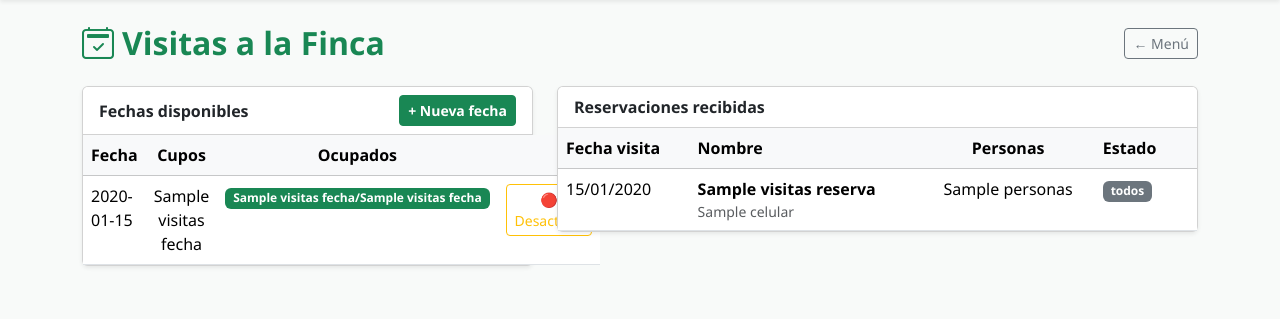
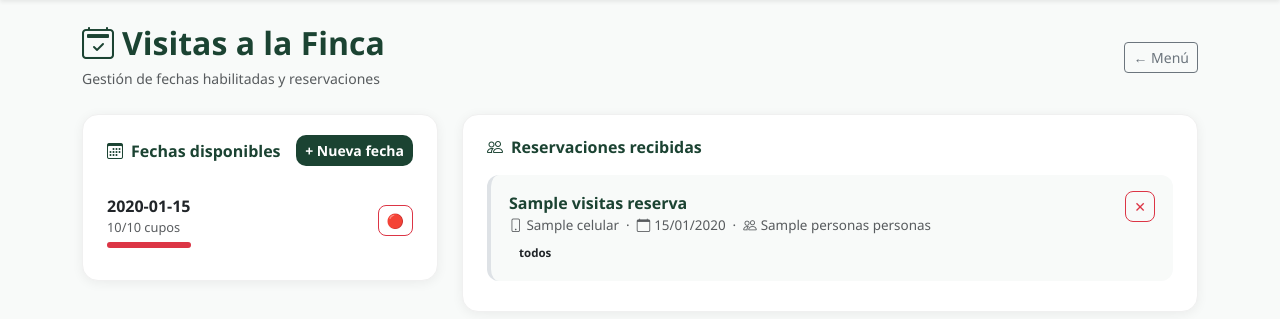
Before and after one commit to daarce09-spec/ecoltura-erp, a Flask app: page /admin/visitas in a window 1280 px wide. Shown: the part 65-384 px from the top of the page. Run offline with Flask 3, Linux system fonts and the light colour scheme; a database or web service that is not in the repository returns one stand-in record (values such as "Sample title"); data that the repository does not hold is empty; some libraries are stand-ins or nearby versions.

Commit message:
feat: rediseño pedidos y visitas estilo módulo clientes

```diff
--- a/templates/visitas_bandeja.html
+++ b/templates/visitas_bandeja.html
@@ -2,19 +2,45 @@
 {% block title %}Visitas a la Finca{% endblock %}
 {% block content %}
 
+<style>
+  .vis-card { background:white; border-radius:16px; padding:20px 24px;
+              box-shadow:0 2px 12px rgba(0,0,0,.06); border:1px solid #f0f0f0; }
+  .fecha-row { display:flex; justify-content:space-between; align-items:center;
+               padding:12px 0; border-bottom:1px solid #f5f5f5; }
+  .fecha-row:last-child { border-bottom:none; }
+  .reserva-card { background:#f8faf9; border-radius:12px; padding:16px 18px;
+                  margin-bottom:10px; border-left:4px solid #dee2e6; }
+  .reserva-card.pendiente  { border-left-color:#ffc107; }
+  .reserva-card.confirmada { border-left-color:#2d6a4f; }
+  .reserva-card.cancelada  { border-left-color:#dc3545; opacity:.65; }
+  .badge-est { font-size:.72rem; padding:4px 10px; border-radius:999px; font-weight:700; }
+  .badge-Pendiente  { background:#FFF3CD; color:#856404; }
+  .badge-Confirmada { background:#D1E7DD; color:#0A4A2A; }
+  .badge-Cancelada  { background:#F8D7DA; color:#842029; }
+  .cupo-bar { height:6px; border-radius:3px; background:#e9ecef; margin-top:4px; }
+  .cupo-fill { height:6px; border-radius:3px; background:#2d6a4f; }
+  .empty-state { text-align:center; padding:40px 20px; color:#aaa; }
+  .empty-state i { font-size:2.5rem; display:block; margin-bottom:10px; }
+</style>
+
 <div class="d-flex justify-content-between align-items-center mb-4">
-  <h2 class="fw-bold text-success mb-0">
+  <div>
+    <h2 class="fw-bold mb-1" style="color:#1b4332">
       <i class="bi bi-calendar2-check me-2"></i>Visitas a la Finca
+    </h2>
+    <small class="text-muted">Gestión de fechas habilitadas y reservaciones</small>
+  </div>
+  <div class="d-flex gap-2">
     {% if pendientes > 0 %}
-      <span class="badge bg-danger ms-2" style="font-size:.75rem">{{ pendientes }} pendiente{{ 's' if pendientes != 1 }}</span>
+    <span class="badge bg-danger py-2 px-3" style="font-size:.8rem">{{ pendientes }} pendiente{{ 's' if pendientes != 1 }}</span>
     {% endif %}
-  </h2>
     <a href="{{ url_for('menu') }}" class="btn btn-outline-secondary btn-sm">← Menú</a>
+  </div>
 </div>
 
 {% with messages = get_flashed_messages(with_categories=true) %}
   {% for cat, msg in messages %}
-    <div class="alert alert-{{ 'success' if cat == 'success' else 'danger' if cat == 'danger' else 'info' }} alert-dismissible">
+    <div class="alert alert-{{ 'success' if cat=='success' else 'danger' if cat=='danger' else 'info' }} alert-dismissible">
       {{ msg }}<button type="button" class="btn-close" data-bs-dismiss="alert"></button>
     </div>
   {% endfor %}
@@ -22,111 +48,98 @@
 
 <div class="row g-4">
 
-  <!-- ── FECHAS HABILITADAS ── -->
-  <div class="col-md-5">
-    <div class="card shadow-sm">
-      <div class="card-header bg-white d-flex justify-content-between align-items-center">
-        <span class="fw-bold">Fechas disponibles</span>
-        <button class="btn btn-sm btn-success fw-bold" data-bs-toggle="modal" data-bs-target="#modalNuevoFecha">
+  <!-- Fechas habilitadas -->
+  <div class="col-md-4">
+    <div class="vis-card">
+      <div class="d-flex justify-content-between align-items-center mb-3">
+        <span class="fw-bold" style="color:#1b4332"><i class="bi bi-calendar3 me-2"></i>Fechas disponibles</span>
+        <button class="btn btn-sm fw-bold text-white" style="background:#1b4332;border-radius:10px"
+                data-bs-toggle="modal" data-bs-target="#modalNuevoFecha">
           + Nueva fecha
         </button>
       </div>
-      <div class="card-body p-0">
+
       {% if not fechas %}
-        <div class="text-center text-muted py-4">
-          <p>Sin fechas habilitadas aún.</p>
+      <div class="empty-state">
+        <i class="bi bi-calendar-x"></i>
+        Sin fechas habilitadas.<br>Agrega una para que los clientes puedan reservar.
       </div>
       {% else %}
-        <table class="table table-hover mb-0">
-          <thead class="table-light">
-            <tr><th>Fecha</th><th class="text-center">Cupos</th><th class="text-center">Ocupados</th><th></th></tr>
-          </thead>
-          <tbody>
         {% for f in fechas %}
-            <tr class="{{ '' if f[3] else 'text-muted' }}">
-              <td>
-                {% if not f[3] %}<s>{% endif %}
-                {{ f[1].strftime('%d/%m/%Y') }}
-                {% if not f[3] %}</s> <small class="text-muted">(inactiva)</small>{% endif %}
-              </td>
-              <td class="text-center">{{ f[2] }}</td>
-              <td class="text-center">
-                <span class="badge {% if f[4] >= f[2] %}bg-danger{% elif f[4] > 0 %}bg-warning text-dark{% else %}bg-success{% endif %}">
-                  {{ f[4] }}/{{ f[2] }}
-                </span>
-              </td>
-              <td class="text-end">
-                <form method="POST" action="{{ url_for('visitas_bp.fecha_toggle', id=f[0]) }}" class="d-inline">
-                  <button type="submit" class="btn btn-sm {% if f[3] %}btn-outline-warning{% else %}btn-outline-success{% endif %}">
-                    {{ '🔴 Desactivar' if f[3] else '🟢 Activar' }}
+        <div class="fecha-row">
+          <div>
+            <div class="fw-bold {{ 'text-muted' if not f[3] }}">
+              {{ f[1].strftime('%A %d/%m/%Y')|capitalize }}
+              {% if not f[3] %}<small class="text-muted">(inactiva)</small>{% endif %}
+            </div>
+            {% set ocupados = f[4]|int %}
+            {% set total = f[2]|int %}
+            {% set pct = ((ocupados / total) * 100)|int if total > 0 else 0 %}
+            <div class="text-muted" style="font-size:.8rem">{{ ocupados }}/{{ total }} cupos</div>
+            <div class="cupo-bar">
+              <div class="cupo-fill" style="width:{{ pct }}%;background:{% if pct >= 100 %}#dc3545{% elif pct >= 70 %}#ffc107{% else %}#2d6a4f{% endif %}"></div>
+            </div>
+          </div>
+          <form method="POST" action="{{ url_for('visitas_bp.fecha_toggle', id=f[0]) }}">
+            <button type="submit" class="btn btn-sm {{ 'btn-outline-danger' if f[3] else 'btn-outline-success' }}" style="border-radius:8px">
+              {{ '🔴' if f[3] else '🟢' }}
             </button>
           </form>
-              </td>
-            </tr>
+        </div>
         {% endfor %}
-          </tbody>
-        </table>
+      {% endif %}
+    </div>
+  </div>
+
+  <!-- Reservaciones -->
+  <div class="col-md-8">
+    <div class="vis-card">
+      <div class="fw-bold mb-3" style="color:#1b4332"><i class="bi bi-people me-2"></i>Reservaciones recibidas</div>
+      {% if not reservas %}
+      <div class="empty-state">
+        <i class="bi bi-inbox"></i>
+        Sin reservaciones todavía.
+      </div>
+      {% else %}
+        {% for r in reservas %}
+        <div class="reserva-card {{ r[5]|lower }}">
+          <div class="d-flex justify-content-between align-items-start flex-wrap gap-2">
+            <div>
+              <div class="fw-bold" style="color:#1b4332">{{ r[2] }}</div>
+              <div class="text-muted" style="font-size:.84rem">
+                <i class="bi bi-phone me-1"></i>{{ r[3] }}
+                &nbsp;·&nbsp;
+                <i class="bi bi-calendar me-1"></i>{{ r[1].strftime('%d/%m/%Y') }}
+                &nbsp;·&nbsp;
+                <i class="bi bi-people me-1"></i>{{ r[4] }} persona{{ 's' if r[4] != 1 }}
+              </div>
+              <span class="badge-est badge-{{ r[5] }} mt-1 d-inline-block">{{ r[5] }}</span>
+            </div>
+            <div class="d-flex gap-2 flex-wrap">
+              {% if r[5] in ['Pendiente', 'Confirmada'] %}
+              <a href="https://wa.me/506{{ r[3]|replace('-','') }}?text=Hola+{{ r[2]|urlencode }}%2C+confirmamos+su+visita+a+ECOLTURA+el+{{ r[1].strftime('%d/%m/%Y') }}+%F0%9F%8C%B1"
+                 target="_blank" class="btn btn-sm btn-success" style="border-radius:8px">
+                <i class="bi bi-whatsapp"></i>
+              </a>
+              {% endif %}
+              {% if r[5] == 'Pendiente' %}
+              <form method="POST" action="{{ url_for('visitas_bp.reserva_confirmar', id=r[0]) }}" class="d-inline">
+                <button type="submit" class="btn btn-sm fw-bold" style="background:#1b4332;color:white;border-radius:8px">
+                  ✓ Confirmar
+                </button>
+              </form>
+              {% endif %}
+              {% if r[5] != 'Cancelada' %}
+              <form method="POST" action="{{ url_for('visitas_bp.reserva_cancelar', id=r[0]) }}" class="d-inline"
+                    onsubmit="return confirm('¿Cancelar esta reservación?')">
+                <button type="submit" class="btn btn-sm btn-outline-danger" style="border-radius:8px">✕</button>
+              </form>
               {% endif %}
             </div>
           </div>
         </div>
-
-  <!-- ── RESERVAS ── -->
-  <div class="col-md-7">
-    <div class="card shadow-sm">
-      <div class="card-header bg-white fw-bold">Reservaciones recibidas</div>
-      <div class="card-body p-0">
-        {% if not reservas %}
-        <div class="text-center text-muted py-4">
-          <p>Sin reservaciones todavía.</p>
-        </div>
-        {% else %}
-        <table class="table table-hover mb-0">
-          <thead class="table-light">
-            <tr><th>Fecha visita</th><th>Nombre</th><th class="text-center">Personas</th><th>Estado</th><th></th></tr>
-          </thead>
-          <tbody>
-            {% for r in reservas %}
-            <tr>
-              <td>{{ r[1].strftime('%d/%m/%Y') }}</td>
-              <td>
-                <div class="fw-bold">{{ r[2] }}</div>
-                <div class="text-muted small">{{ r[3] }}</div>
-              </td>
-              <td class="text-center">{{ r[4] }}</td>
-              <td>
-                <span class="badge {% if r[5]=='Pendiente' %}bg-warning text-dark{% elif r[5]=='Confirmada' %}bg-success{% else %}bg-secondary{% endif %}">
-                  {{ r[5] }}
-                </span>
-              </td>
-              <td class="text-end">
-                {% if r[5] == 'Pendiente' %}
-                <div class="d-flex gap-1 justify-content-end flex-wrap">
-                  <a href="https://wa.me/506{{ r[3]|replace('-','') }}?text=Hola+{{ r[2] | urlencode }}%2C+confirmamos+su+visita+a+ECOLTURA+el+{{ r[1].strftime('%d/%m/%Y') }}."
-                     target="_blank" class="btn btn-sm btn-success">
-                    <i class="bi bi-whatsapp"></i>
-                  </a>
-                  <form method="POST" action="{{ url_for('visitas_bp.reserva_confirmar', id=r[0]) }}" class="d-inline">
-                    <button type="submit" class="btn btn-sm btn-outline-success">✓ Confirmar</button>
-                  </form>
-                  <form method="POST" action="{{ url_for('visitas_bp.reserva_cancelar', id=r[0]) }}" class="d-inline"
-                        onsubmit="return confirm('¿Cancelar esta reservación?')">
-                    <button type="submit" class="btn btn-sm btn-outline-danger">✕</button>
-                  </form>
-                </div>
-                {% elif r[5] == 'Confirmada' %}
-                <form method="POST" action="{{ url_for('visitas_bp.reserva_cancelar', id=r[0]) }}" class="d-inline"
-                      onsubmit="return confirm('¿Cancelar esta reservación?')">
-                  <button type="submit" class="btn btn-sm btn-outline-danger">✕ Cancelar</button>
-                </form>
+        {% endfor %}
       {% endif %}
-              </td>
-            </tr>
-            {% endfor %}
-          </tbody>
-        </table>
-        {% endif %}
-      </div>
     </div>
   </div>
 
@@ -135,26 +148,37 @@
 <!-- Modal nueva fecha -->
 <div class="modal fade" id="modalNuevoFecha" tabindex="-1">
   <div class="modal-dialog modal-dialog-centered">
-    <div class="modal-content">
-      <div class="modal-header bg-success text-white">
+    <div class="modal-content" style="border-radius:16px;border:none">
+      <div class="modal-header text-white" style="background:#1b4332;border-radius:16px 16px 0 0">
         <h5 class="modal-title fw-bold">Habilitar nueva fecha de visita</h5>
         <button type="button" class="btn-close btn-close-white" data-bs-dismiss="modal"></button>
       </div>
       <form method="POST" action="{{ url_for('visitas_bp.fecha_crear') }}">
-        <div class="modal-body">
+        <div class="modal-body p-4">
           <div class="mb-3">
             <label class="form-label fw-bold">Fecha</label>
             <input type="date" name="fecha" class="form-control" required
-                   min="{{ now.strftime('%Y-%m-%d') if now else '' }}">
+                   min="{{ now.strftime('%Y-%m-%d') }}">
+          </div>
+          <div class="mb-3">
+            <label class="form-label fw-bold">Hora de inicio</label>
+            <select name="hora" class="form-control">
+              <option value="07:00">7:00 AM</option>
+              <option value="08:00" selected>8:00 AM</option>
+              <option value="09:00">9:00 AM</option>
+              <option value="10:00">10:00 AM</option>
+            </select>
           </div>
           <div class="mb-3">
             <label class="form-label fw-bold">Cupos disponibles</label>
             <input type="number" name="cupos" class="form-control" value="10" min="1" max="100" required>
           </div>
         </div>
-        <div class="modal-footer">
-          <button type="button" class="btn btn-light" data-bs-dismiss="modal">Cancelar</button>
-          <button type="submit" class="btn btn-success fw-bold px-4">Habilitar fecha</button>
+        <div class="modal-footer border-0 p-4 pt-0">
+          <button type="button" class="btn btn-light px-4" data-bs-dismiss="modal">Cancelar</button>
+          <button type="submit" class="btn fw-bold px-4 text-white" style="background:#1b4332;border-radius:10px">
+            Habilitar fecha
+          </button>
         </div>
       </form>
     </div>
```
Also changed, not shown: templates/pedido_detalle.html (+64 -51 lines), templates/pedidos_bandeja.html (+70 -33 lines). Lines whose indentation alone changed are shown as unchanged.
